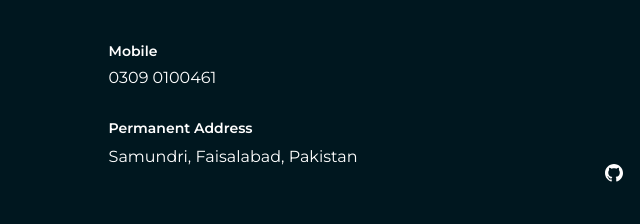
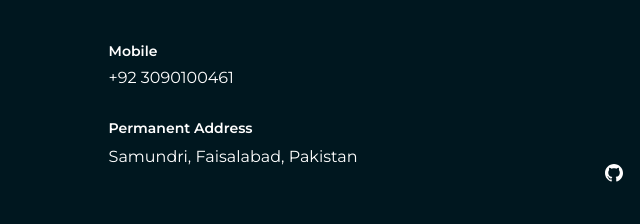
Before and after one commit to rohailtaha/rohailtaha.github.io, a plain HTML site: page index.html in a window 1280 px wide. Shown: the part 2637-2861 px from the top of the page, 437-1077 px from the left. Drawn offline with nearby package versions, Linux system fonts and the light colour scheme.

Commit message:
refactor: improve contact

```diff
--- a/index.html
+++ b/index.html
@@ -194,7 +194,7 @@
           </div>
           <div class="contact__info__phone">
             <h2>Mobile</h2>
-            <span>0309 0100461</span>
+            <span>+92 3090100461</span>
           </div>
           <div class="contact__info__address contact__info__address--temporary">
             <h2>Temporary Address</h2>
```
